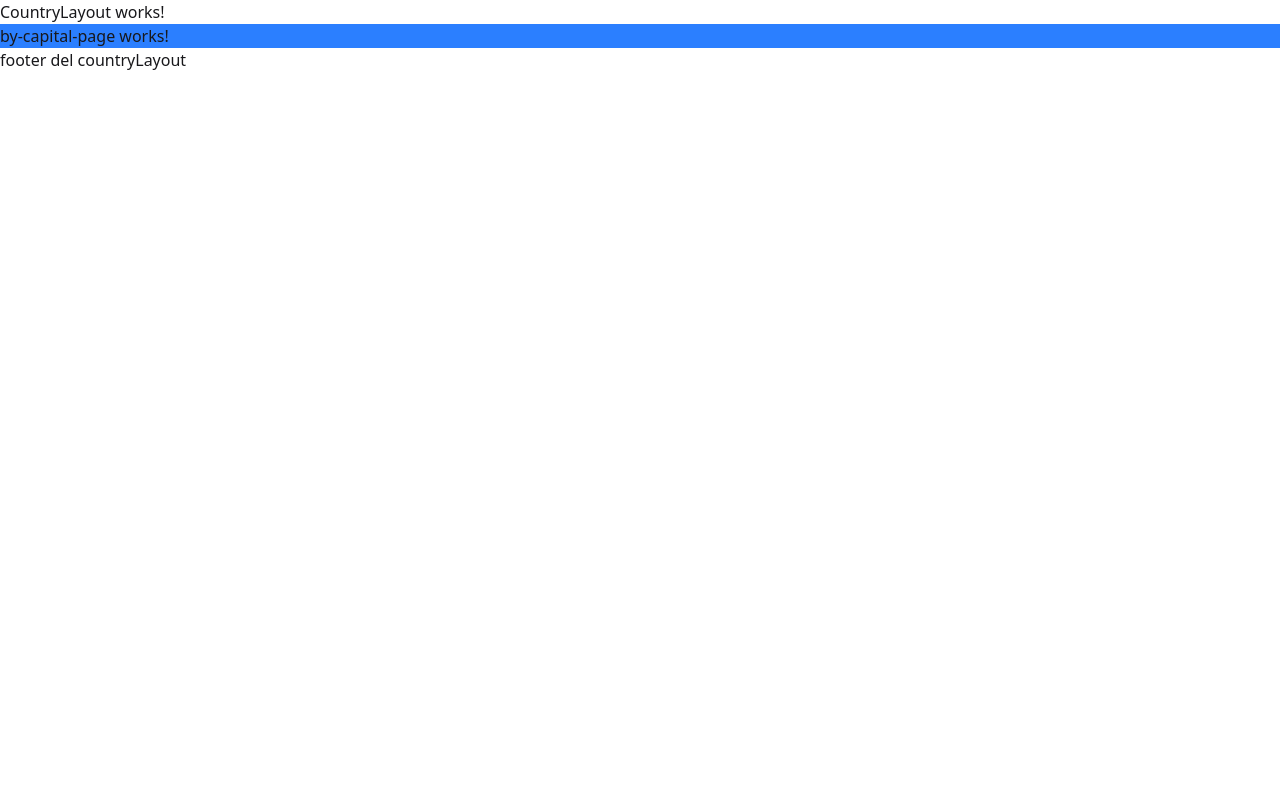
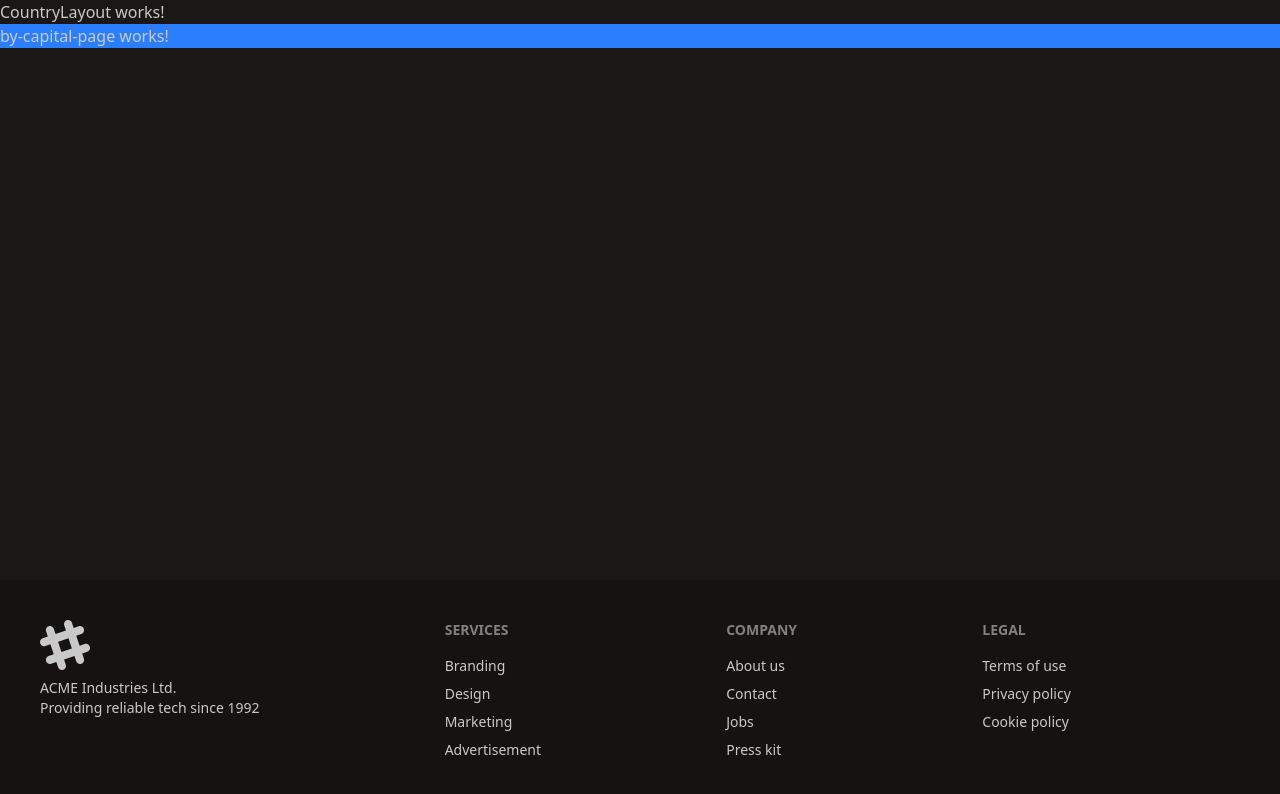
Before and after one commit to Ketangel/countryApp, an Angular app: page /country/by-capital in a window 1280 px wide. Shown: the top 794 px of the page. Built offline with nearby package versions, Linux system fonts and the light colour scheme.

Commit message:
footer, layouts correcion del themes de colores

```diff
--- a/src/app/app.component.html
+++ b/src/app/app.component.html
@@ -1 +1,5 @@
-<router-outlet></router-outlet>
+<main class="m-auto flex-grow flex flex-col min-h-screen">
+    <router-outlet></router-outlet>
+    <div class="flex-1 flex-grow"></div>
+    <app-footer-page></app-footer-page>
+</main>
--- a/src/app/app.component.ts
+++ b/src/app/app.component.ts
@@ -1,9 +1,10 @@
 import { Component } from '@angular/core';
 import { RouterOutlet } from '@angular/router';
+import { FooterPageComponent } from "./shared/components/footer-page/footer-page.component";
 
 @Component({
   selector: 'app-root',
-  imports: [RouterOutlet],
+  imports: [RouterOutlet, FooterPageComponent],
   templateUrl: './app.component.html',
   styleUrl: './app.component.css'
 })
--- a/src/app/country/layouts/CountryLayout/CountryLayout.component.html
+++ b/src/app/country/layouts/CountryLayout/CountryLayout.component.html
@@ -3,5 +3,3 @@
 <section class="bg-blue-500">
     <router-outlet></router-outlet>
 </section>
-
-<h3>footer del countryLayout</h3>
--- /dev/null
+++ b/src/app/shared/components/footer-page/footer-page.component.html
@@ -0,0 +1,41 @@
+
+<footer class="footer sm:footer-horizontal bg-base-200 text-base-content p-10">
+    <aside>
+      <svg
+        width="50"
+        height="50"
+        viewBox="0 0 24 24"
+        xmlns="http://www.w3.org/2000/svg"
+        fill-rule="evenodd"
+        clip-rule="evenodd"
+        class="fill-current">
+        <path
+          d="M22.672 15.226l-2.432.811.841 2.515c.33 1.019-.209 2.127-1.23 2.456-1.15.325-2.148-.321-2.463-1.226l-.84-2.518-5.013 1.677.84 2.517c.391 1.203-.434 2.542-1.831 2.542-.88 0-1.601-.564-1.86-1.314l-.842-2.516-2.431.809c-1.135.328-2.145-.317-2.463-1.229-.329-1.018.211-2.127 1.231-2.456l2.432-.809-1.621-4.823-2.432.808c-1.355.384-2.558-.59-2.558-1.839 0-.817.509-1.582 1.327-1.846l2.433-.809-.842-2.515c-.33-1.02.211-2.129 1.232-2.458 1.02-.329 2.13.209 2.461 1.229l.842 2.515 5.011-1.677-.839-2.517c-.403-1.238.484-2.553 1.843-2.553.819 0 1.585.509 1.85 1.326l.841 2.517 2.431-.81c1.02-.33 2.131.211 2.461 1.229.332 1.018-.21 2.126-1.23 2.456l-2.433.809 1.622 4.823 2.433-.809c1.242-.401 2.557.484 2.557 1.838 0 .819-.51 1.583-1.328 1.847m-8.992-6.428l-5.01 1.675 1.619 4.828 5.011-1.674-1.62-4.829z"></path>
+      </svg>
+      <p>
+        ACME Industries Ltd.
+        <br />
+        Providing reliable tech since 1992
+      </p>
+    </aside>
+    <nav>
+      <h6 class="footer-title">Services</h6>
+      <a class="link link-hover">Branding</a>
+      <a class="link link-hover">Design</a>
+      <a class="link link-hover">Marketing</a>
+      <a class="link link-hover">Advertisement</a>
+    </nav>
+    <nav>
+      <h6 class="footer-title">Company</h6>
+      <a class="link link-hover">About us</a>
+      <a class="link link-hover">Contact</a>
+      <a class="link link-hover">Jobs</a>
+      <a class="link link-hover">Press kit</a>
+    </nav>
+    <nav>
+      <h6 class="footer-title">Legal</h6>
+      <a class="link link-hover">Terms of use</a>
+      <a class="link link-hover">Privacy policy</a>
+      <a class="link link-hover">Cookie policy</a>
+    </nav>
+  </footer>
--- /dev/null
+++ b/src/app/shared/components/footer-page/footer-page.component.ts
@@ -0,0 +1,9 @@
+import { ChangeDetectionStrategy, Component } from '@angular/core';
+
+@Component({
+  selector: 'app-footer-page',
+  imports: [],
+  templateUrl: './footer-page.component.html',
+  changeDetection: ChangeDetectionStrategy.OnPush,
+})
+export class FooterPageComponent { }
--- a/src/app/shared/pages/home-page/home-page.component.html
+++ b/src/app/shared/pages/home-page/home-page.component.html
@@ -1 +1,15 @@
-<p>home-page works!</p>,
+<div
+  class="hero min-h-screen"
+  style="background-image: url(https://img.daisyui.com/images/stock/photo-1507358522600-9f71e620c44e.webp);">
+  <div class="hero-overlay"></div>
+  <div class="hero-content text-neutral-content text-center">
+    <div class="max-w-md">
+      <h1 class="mb-5 text-5xl font-bold">Hello there</h1>
+      <p class="mb-5">
+        Provident cupiditate voluptatem et in. Quaerat fugiat ut assumenda excepturi exercitationem
+        quasi. In deleniti eaque aut repudiandae et a id nisi.
+      </p>
+      <button class="btn btn-primary" routerLink="/country" >Get Started</button>
+    </div>
+  </div>
+</div>
--- a/src/app/shared/pages/home-page/home-page.component.ts
+++ b/src/app/shared/pages/home-page/home-page.component.ts
@@ -1,8 +1,9 @@
 import { ChangeDetectionStrategy, Component } from '@angular/core';
+import { RouterLink } from '@angular/router';
 
 @Component({
   selector: 'app-home-page',
-  imports: [],
+  imports: [RouterLink],
   templateUrl: './home-page.component.html',
   changeDetection: ChangeDetectionStrategy.OnPush,
 })
--- a/src/index.html
+++ b/src/index.html
@@ -1,6 +1,5 @@
 <!doctype html>
 <html lang="en">
-  <html data-theme="forest"></html>
 <head>
   <meta charset="utf-8">
   <title>CountryApp</title>
--- a/src/styles.css
+++ b/src/styles.css
@@ -1,5 +1,5 @@
 /* You can add global styles to this file, and also import other style files */
 @import "tailwindcss";
 @plugin "daisyui" {
-    themes: light --default, dark --prefersdark, cupcake;
+    themes: forest --default, forest --prefersdark, forest;
   }
```
